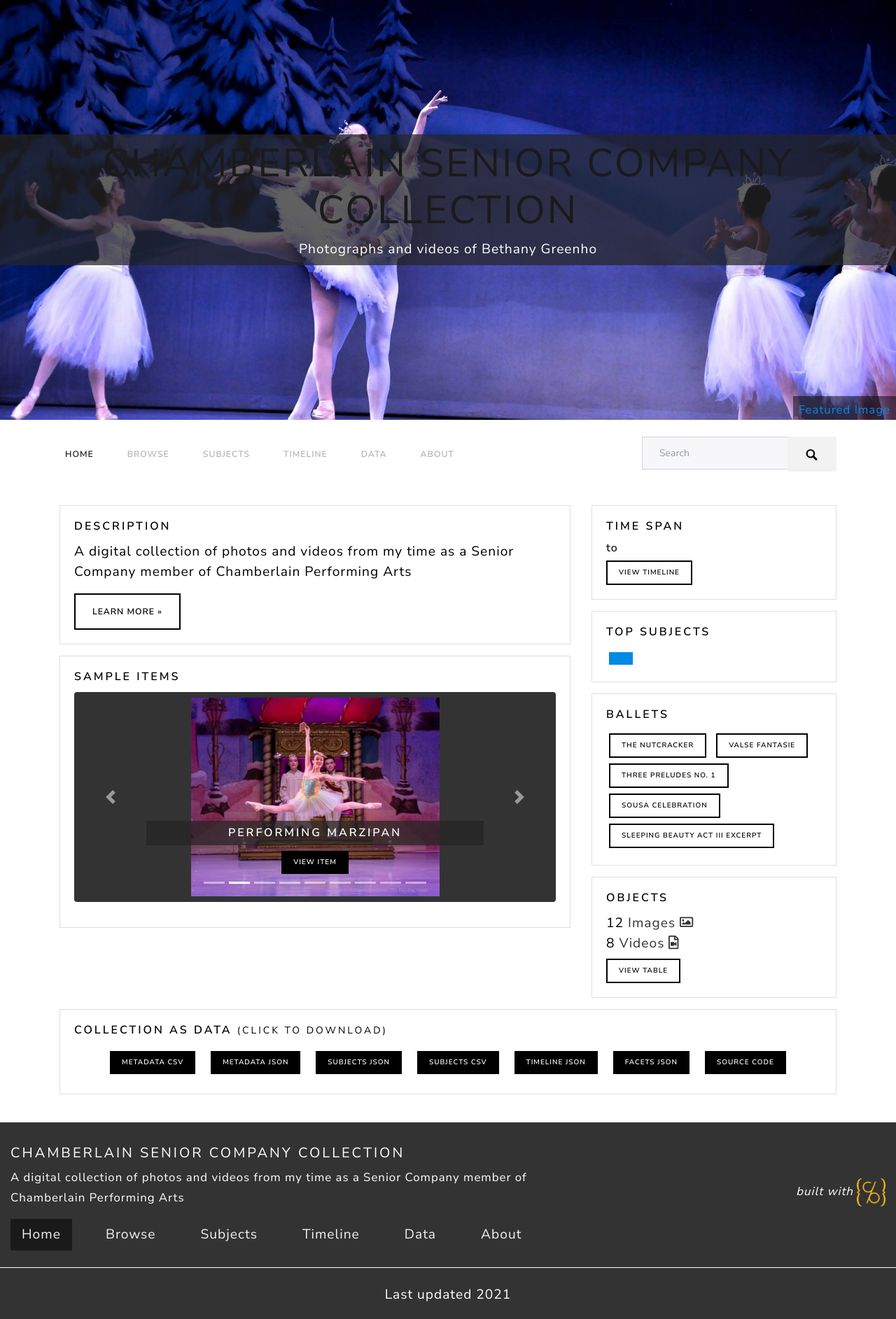
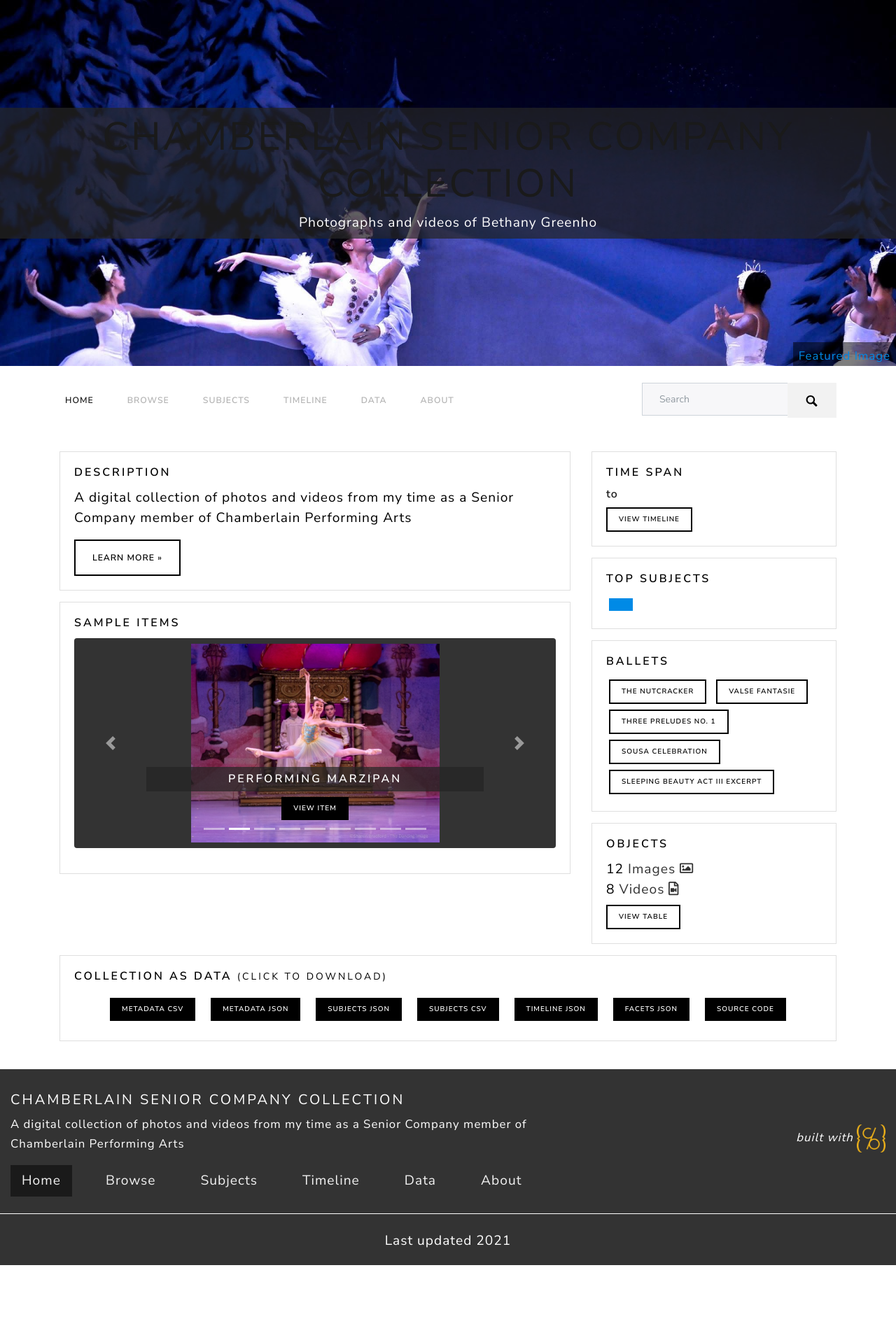
Before and after one commit to bgreenho/Chamberlain-Senior-Company-Collection, a Jekyll site: the page built from index.md, in a window 1280 px wide. Shown: the whole page at 70% size. Built offline with Jekyll 4.4.1, drawn with Linux system fonts in a browser that asks for light colours; nearby versions of some CDN libraries; after the commit the page ends 1808 px from its top, so only the background shows below that.

Commit message:
Update theme.yml

```diff
--- a/_data/theme.yml
+++ b/_data/theme.yml
@@ -10,9 +10,9 @@
 # use either an objectid (from an item in this collect), a relative location of an image in this repo (ex. /assets/img/feature.jpg), or a full url to an image elsewhere
 featured-image: coll012
 # optional: add extra padding around collection title for a larger image feature.
-home-title-y-padding: 10em
+home-title-y-padding: 8em
 # optional: change position of background image, center, top, bottom
-home-banner-image-position: center
+home-banner-image-position: top
 
 ##########
 # ITEM PAGE
```
